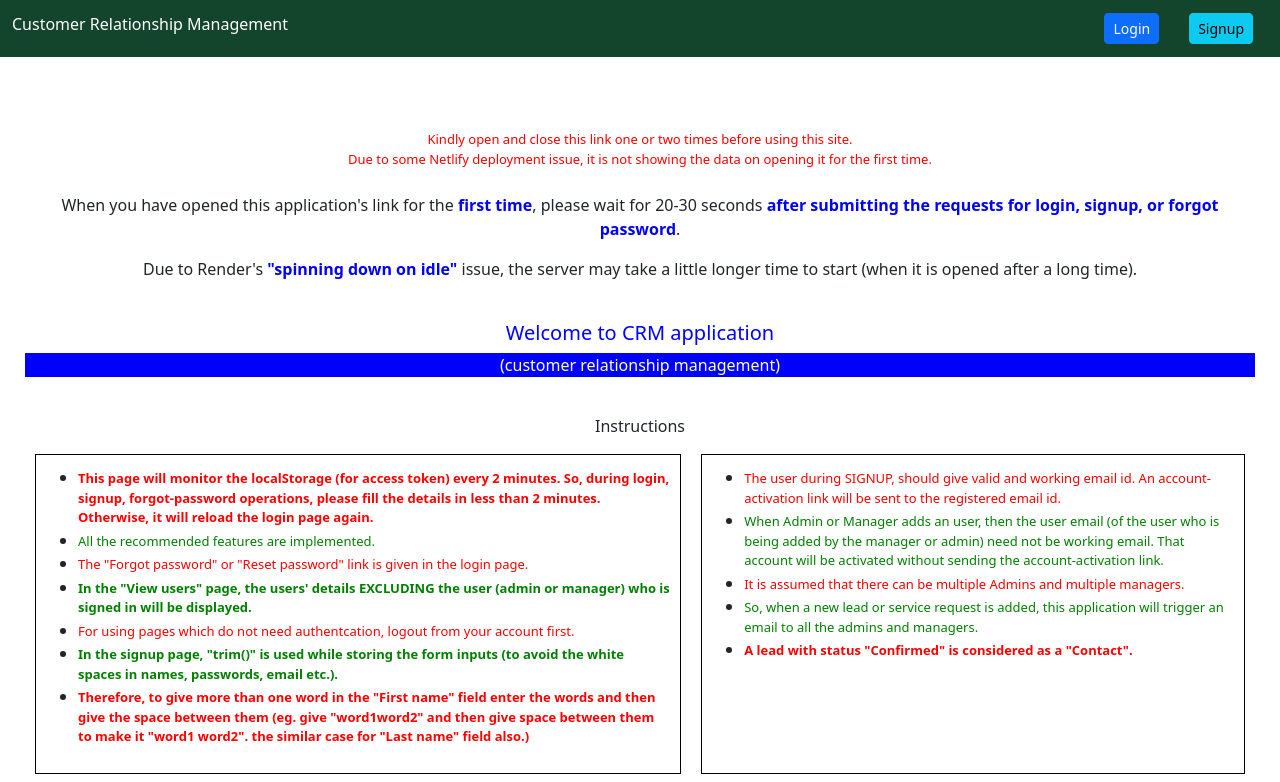
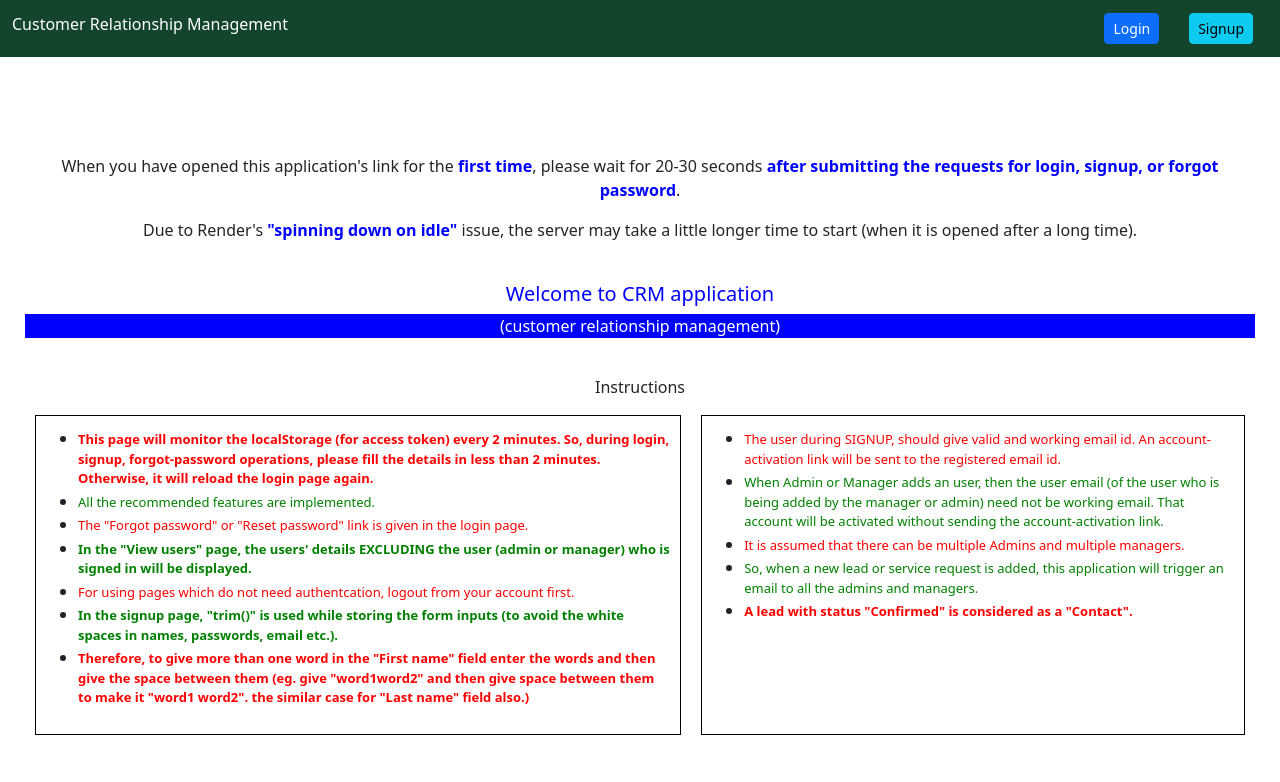
Before and after one commit to SkMdSufiyan/Webcode-2-Frontend, a React (Create React App) app: page / in a window 1280 px wide. Shown: the top 782 px of the page. Built offline with nearby package versions, Linux system fonts and the light colour scheme.

Commit message:
Update App.js

```diff
--- a/src/App.js
+++ b/src/App.js
@@ -27,12 +27,8 @@ function App() {
         <br />
         <br />
         <br />
+        <br />
 
-        <p style={{color : "red", fontSize : "small", margin : "0px"}}>Kindly open and close this link one or two times before using this site. </p>
-      <p style={{color : "red", fontSize : "small", margin : "0px"}}>Due to some Netlify deployment issue, it is not showing the data on opening it for the first time. </p>
-
-
-      <br />
 
       <BrowserRouter>
         <CrmProvider>
```
